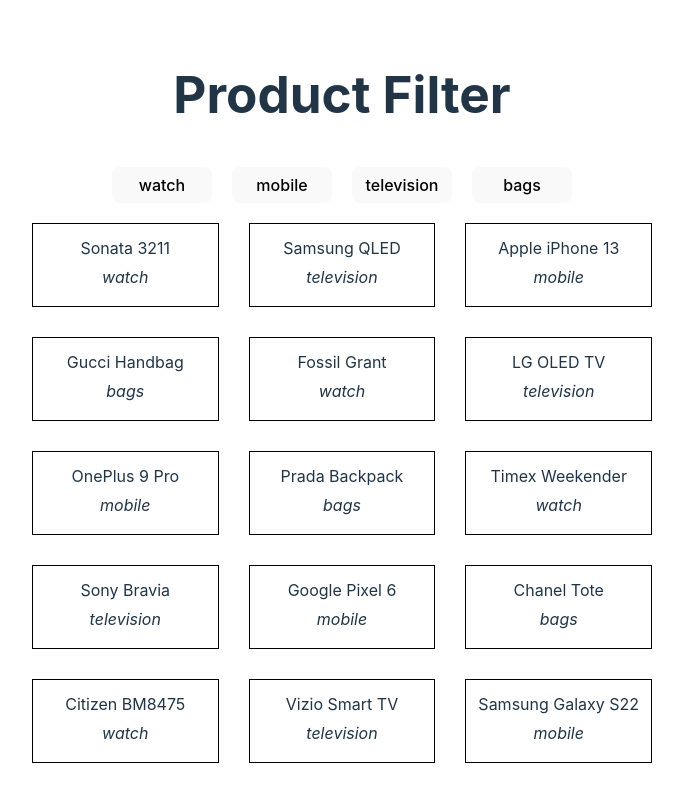
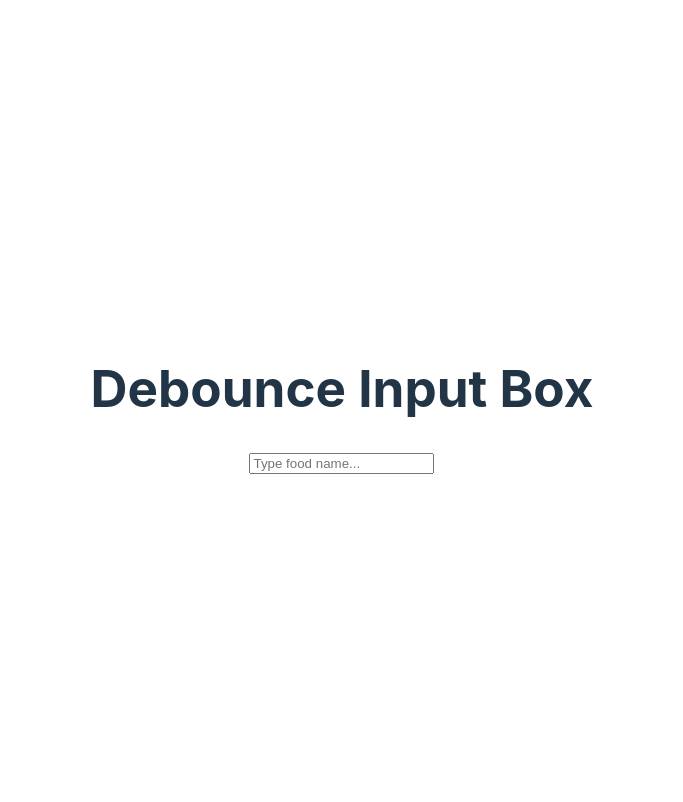
Before and after one commit to saurabhsep99/react-machine-coding, a React (Vite) app: page / in a window 1280 px wide. Shown: the top 802 px of the page, without its empty margins (298-981 px from the left). Built offline with nearby package versions, Linux system fonts and the light colour scheme.

Commit message:
debounce input

```diff
--- a/src/App.tsx
+++ b/src/App.tsx
@@ -6,6 +6,7 @@
 import ProgressBar from './components/progerss-bar'
 import CustomTabs from './components/custom-tabs'
 import ProductFilterApp from './components/product-filter-app'
+import DebounceInput from './components/debounce-input'
 function App() {
   const [count, setCount] = useState(0)
 
@@ -30,10 +31,16 @@
 
 
 
-     <h1>Product Filter</h1>
+     {/* <h1>Product Filter</h1>
      <ProductFilterApp/>
+      */}
+
+
+
+     <h1>Debounce Input Box</h1>
+      <DebounceInput/>
+
      </div>
-
     </>
   )
 }
--- /dev/null
+++ b/src/components/debounce-input/index.jsx
@@ -0,0 +1,57 @@
+import { useState, useCallback } from 'react';
+
+// Debounce function moved outside the component
+const debounce = (func, delay) => {
+  let timerId;
+  return (...args) => {
+    clearTimeout(timerId);
+    timerId = setTimeout(() => {
+      func.apply(null, args); // Use null as context, since this is not needed here
+    }, delay);
+  };
+};
+
+const App = () => {
+  const [value, setValue] = useState('');
+  const [data, setData] = useState(null);
+
+  // API call function
+  const handleApiCall = async (val) => {
+    try {
+      const url = `https://api.frontendeval.com/fake/food/${val}`;
+      const response = await fetch(url);
+      const data = await response.json();
+      setData(data);
+    } catch (err) {
+      console.error(err);
+    }
+  };
+
+  // Memoize the debounced function to prevent re-creation on every render
+  const debouncedApiCall = useCallback(debounce(handleApiCall, 1000), []);
+
+  // Handle input change
+  const handleChange = (val) => {
+    setValue(val);
+    debouncedApiCall(val); // Call the debounced API function
+  };
+
+  return (
+    <div>
+      <input
+        type="text"
+        value={value}
+        onChange={(e) => handleChange(e.target.value)} // Update value on change
+        placeholder="Type food name..."
+      />
+      {data && (
+        <div>
+          <h3>Data:</h3>
+          <pre>{JSON.stringify(data, null, 2)}</pre>
+        </div>
+      )}
+    </div>
+  );
+};
+
+export default App;
```
